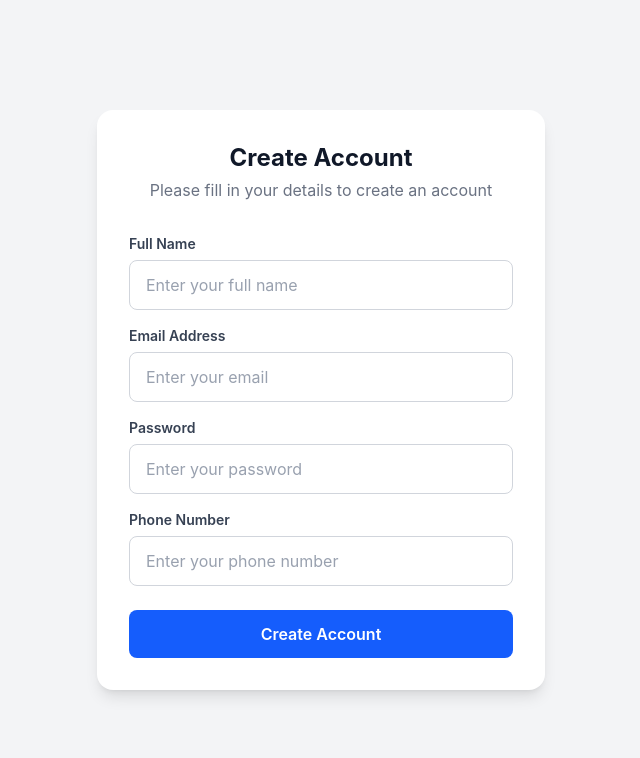
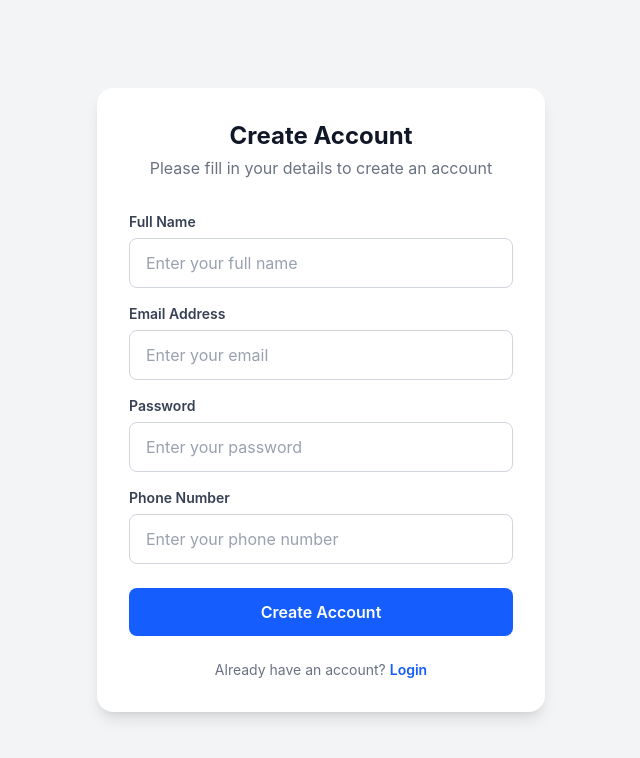
Before and after one commit to yashvasani9646/Products, a React (Vite) app: page /register in a window 1280 px wide. Shown: the top 758 px of the page, without its empty margins (319-959 px from the left). Built offline with nearby package versions, Linux system fonts and the light colour scheme.

Commit message:
add data

```diff
--- a/src/Login.jsx
+++ b/src/Login.jsx
@@ -1,6 +1,8 @@
 import React, { useState } from "react";
 import { useNavigate } from "react-router-dom";
 import { toast } from "react-toastify";
+import { IoArrowBackSharp } from "react-icons/io5";
+
 const Login = () => {
   const navigate = useNavigate();
   const [email, setEmail] = useState("");
@@ -44,6 +46,15 @@ const Login = () => {
   return (
     <div className="min-h-screen flex justify-center items-center bg-gray-100 px-4">
       <div className="w-full max-w-md bg-white rounded-2xl shadow-lg p-8">
+        <div className="mb-6">
+          <button
+            onClick={() => navigate("/register")}
+            className="flex items-center gap-2 px-4 py-2.5 rounded-xl bg-white border border-gray-200 shadow-sm text-gray-700 font-medium hover:bg-gray-100 hover:shadow-md transition"
+          >
+            <IoArrowBackSharp size={20} />
+            Back
+          </button>
+        </div>
         <div className="text-center mb-8">
           <h2 className="text-2xl font-bold text-gray-900 mb-2">
             Welcome Back
--- a/src/Register.jsx
+++ b/src/Register.jsx
@@ -167,6 +167,16 @@ const Register = () => {
           >
             Create Account
           </button>
+          <p className="text-center text-sm text-gray-500 mt-6">
+            Already have an account?{" "}
+            <button
+              type="button"
+              onClick={() => navigate("/login")}
+              className="text-blue-600 font-semibold hover:underline"
+            >
+              Login
+            </button>
+          </p>
         </form>
       </div>
     </div>
```
